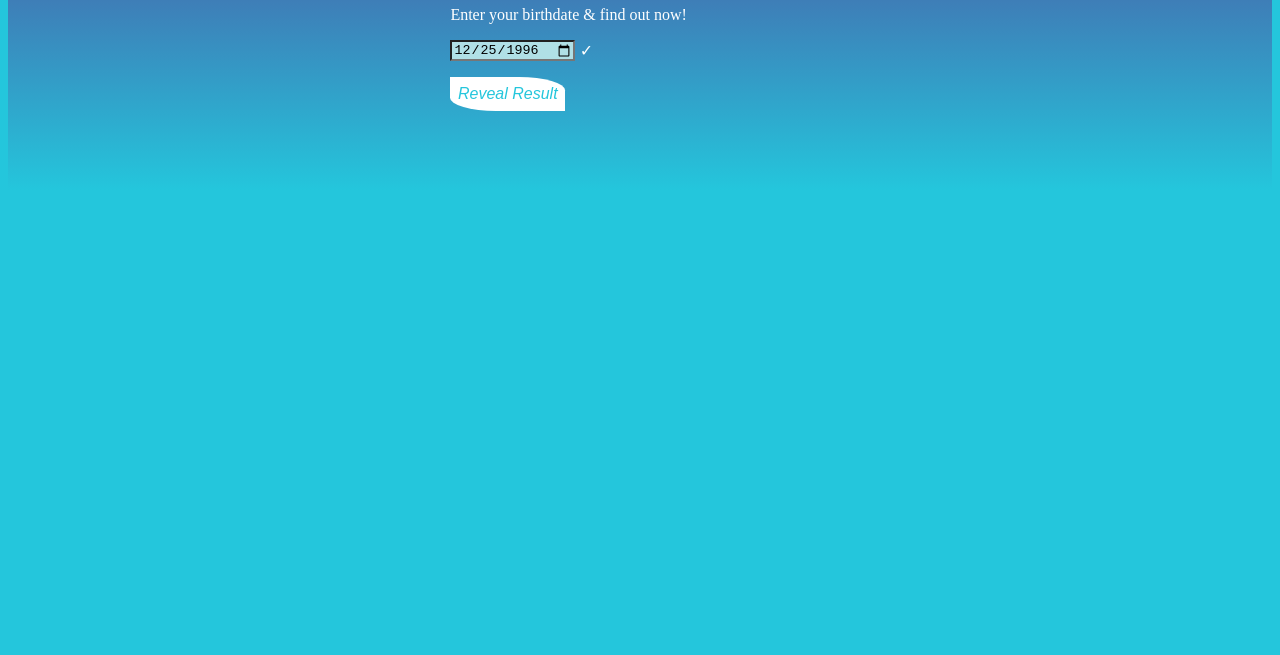
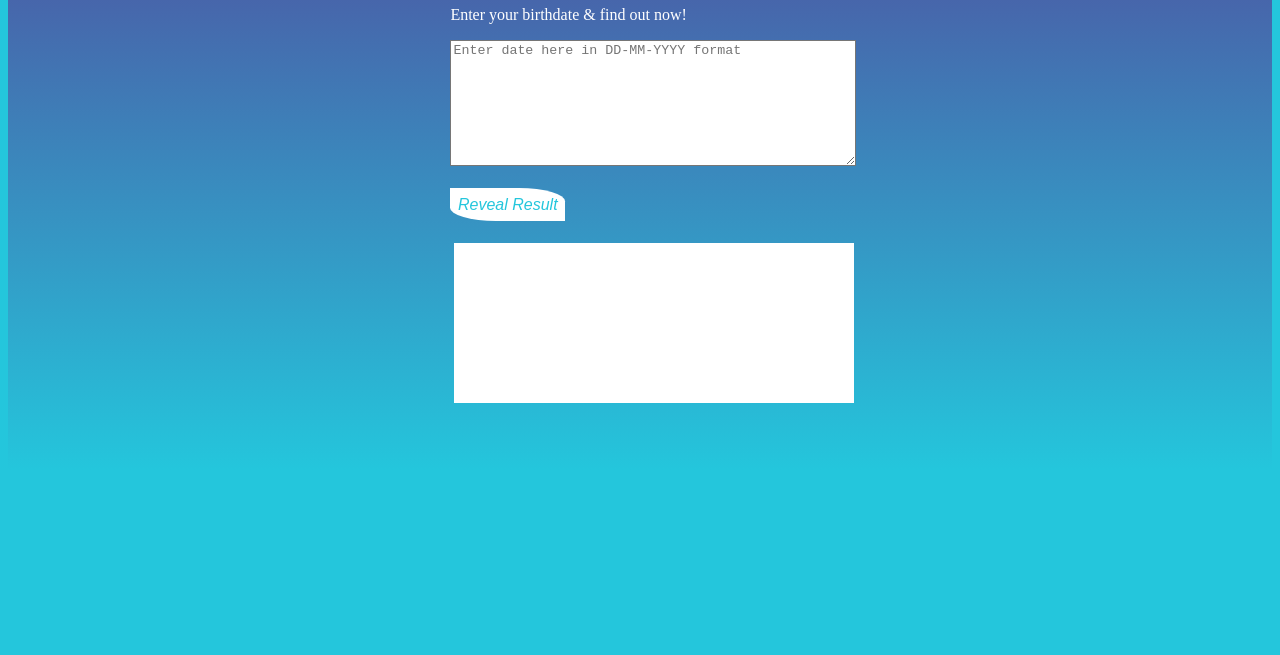
Before and after one commit to RadhikaRJ/neogcamp_leapyear_JS_GUI, a plain HTML site: page index.html in a window 1280 px wide. Shown: the part 145-800 px from the top of the page. Drawn offline with Linux system fonts and the light colour scheme.

Commit message:
doc:update

```diff
--- a/index.html
+++ b/index.html
@@ -1,25 +1,25 @@
 <!DOCTYPE html>
 <html lang="en">
-
 <head>
     <meta charset="UTF-8">
     <meta name="viewport" content="width=device-width, initial-scale=1.0">
-    <title>Leap Year Birthday Checker</title>
+    <title>Document</title>
+
     <link href="styles.css" rel="stylesheet">
 </head>
+<body>
 
+</body>
+</html>
 <body>
-<div class="container">
-    <h1> Born in a Leap Year ?</h1>
-    <p>Enter your birthdate & find out now!</p>
-    <form>
-        <label>
-            <input type="date" value="1996-12-25" required><span></span>
+    <div class="container">
+        <h1> Born in a Leap Year ?</h1>
+        <p>Enter your birthdate & find out now!</p>
+        <textarea id="input" placeholder="Enter date here in DD-MM-YYYY format"></textarea><br><br>
+        <button id="btn">Reveal Result</button><br><br>
+        <div id="result"></div>
 
-        </label>
-        <p> <button id="submit">Reveal Result</button></p>
-    </form>
-    <div id="result"></div>
+
     </div>
     <script scr="app.js" type="text/javascript"></script>
 </body>
--- a/styles.css
+++ b/styles.css
@@ -1,43 +1,3 @@
-label{
-    display:flex;
-    align-items: center;
-
-}
-input+span {
-    position: relative;
-
-}
-
-input+span::before {
-    position: absolute;
-    right: -20px;
-    top: 5px;
-}
-
-input:invalid {
-    border: 2px solid red;
-}
-input:valid {
-    background-color: powderblue;
-}
-
-
-
-span::after{
-    padding-left: 5px;
-
-}
-
-input:invalid + span::after{
-    content: '✖';
-    color: red;
-
-}
-
-input:valid + span::after{
-    content: '✓';
-    color: white;
-}
 
 body{
     background: #24C6DC;  /* fallback for old browsers */
@@ -47,15 +7,15 @@ body{
     background: #24C6DC;  /* fallback for old browsers */
     background: -webkit-linear-gradient(to bottom, #514A9D, #24C6DC);  /* Chrome 10-25, Safari 5.1-6 */
     background: linear-gradient(to bottom, #514A9D, #24C6DC); /* W3C, IE 10+/ Edge, Firefox 16+, Chrome 26+, Opera 12+, Safari 7+ */
-    padding-left: 20%;
+
     color:white;
     padding:5% 35%;
     align-items: center;
 }
-#submit{
+#btn{
     background-color: white;
     color: #24C6DC ;
-    padding:2%;
+    padding:2% 2%;
     border:transparent;
     margin: 2px solid #514A9D;
     border-top-right-radius: 40%;
@@ -67,3 +27,18 @@ body{
     color: white;
     background-color: #514a9d;
 }
+
+textarea{
+    height:15vh;
+    width:50vh;
+    background:white;
+    color:black;
+}
+
+#result{
+    margin:1% ;
+    height:20vh;
+    width:50vh;
+    color:black;
+    background-color: white;
+}
```
Also changed, not shown: app.js (+15 -0 lines).
